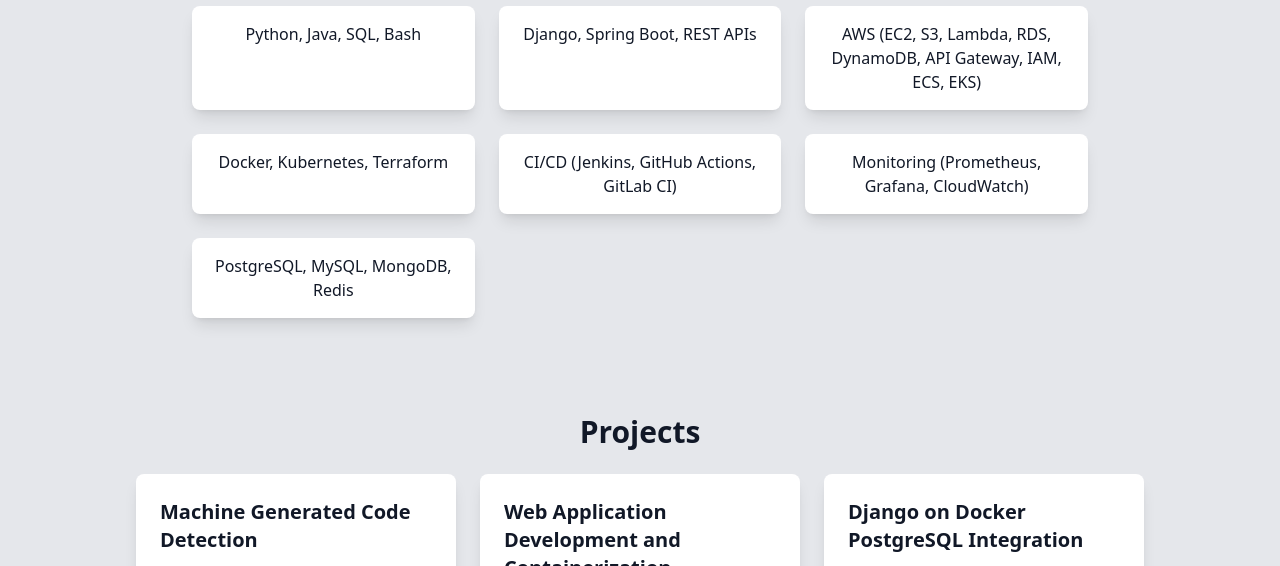
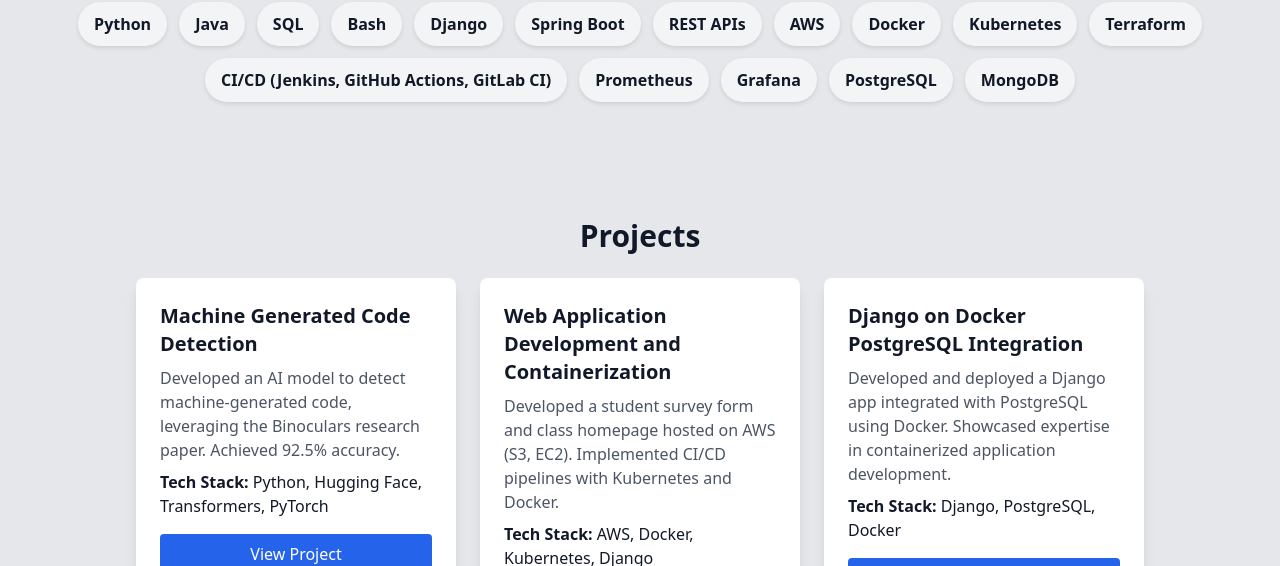
Before and after one commit to suhastr/suhastr.github.io, a plain HTML site: page index.html in a window 1280 px wide. Shown: the part 634-1200 px from the top of the page. Drawn offline with nearby package versions, Linux system fonts and the light colour scheme.

Commit message:
Update index.html

```diff
--- a/index.html
+++ b/index.html
@@ -5,6 +5,28 @@
     <meta name="viewport" content="width=device-width, initial-scale=1.0">
     <title>Suhas Thandaga Ramesh - Backend & DevOps Engineer</title>
     <script src="https://cdn.tailwindcss.com"></script>
+    <style>
+        .skills-container {
+            display: flex;
+            flex-wrap: wrap;
+            justify-content: center;
+            gap: 12px;
+            padding: 20px;
+        }
+        .skill-badge {
+            background-color: #f3f4f6;
+            color: #111827;
+            font-weight: 600;
+            padding: 10px 16px;
+            border-radius: 50px;
+            box-shadow: 0 2px 4px rgba(0, 0, 0, 0.1);
+            transition: all 0.3s ease;
+        }
+        .skill-badge:hover {
+            background-color: #e5e7eb;
+            transform: scale(1.05);
+        }
+    </style>
 </head>
 <body class="bg-gray-100 text-gray-900">
 
@@ -36,21 +58,30 @@
     <section id="about" class="py-12 text-center">
         <h2 class="text-3xl font-semibold">About Me</h2>
         <p class="mt-4 text-lg max-w-3xl mx-auto">
-            Backend & DevOps Engineer with 2+ years of experience in building scalable microservices, optimizing CI/CD pipelines, and deploying cloud infrastructure on AWS. Proficient in Python, Java, Spring Boot, Docker, Kubernetes, and Terraform.
+            Backend & DevOps Engineer with 3 years of experience in building scalable microservices, optimizing CI/CD pipelines, and deploying cloud infrastructure on AWS. Proficient in Python, Java, Spring Boot, Docker, Kubernetes, and Terraform.
         </p>
     </section>
 
     <!-- Skills Section -->
-    <section id="skills" class="py-12 bg-gray-200">
-        <h2 class="text-3xl font-semibold text-center">Skills</h2>
-        <div class="max-w-4xl mx-auto mt-6 grid grid-cols-2 md:grid-cols-3 gap-6 text-center">
-            <div class="bg-white shadow-lg p-4 rounded-lg">Python, Java, SQL, Bash</div>
-            <div class="bg-white shadow-lg p-4 rounded-lg">Django, Spring Boot, REST APIs</div>
-            <div class="bg-white shadow-lg p-4 rounded-lg">AWS (EC2, S3, Lambda, RDS, DynamoDB, API Gateway, IAM, ECS, EKS)</div>
-            <div class="bg-white shadow-lg p-4 rounded-lg">Docker, Kubernetes, Terraform</div>
-            <div class="bg-white shadow-lg p-4 rounded-lg">CI/CD (Jenkins, GitHub Actions, GitLab CI)</div>
-            <div class="bg-white shadow-lg p-4 rounded-lg">Monitoring (Prometheus, Grafana, CloudWatch)</div>
-            <div class="bg-white shadow-lg p-4 rounded-lg">PostgreSQL, MySQL, MongoDB, Redis</div>
+    <section id="skills" class="py-12 bg-gray-200 text-center">
+        <h2 class="text-3xl font-semibold">Skills</h2>
+        <div class="skills-container">
+            <span class="skill-badge">Python</span>
+            <span class="skill-badge">Java</span>
+            <span class="skill-badge">SQL</span>
+            <span class="skill-badge">Bash</span>
+            <span class="skill-badge">Django</span>
+            <span class="skill-badge">Spring Boot</span>
+            <span class="skill-badge">REST APIs</span>
+            <span class="skill-badge">AWS</span>
+            <span class="skill-badge">Docker</span>
+            <span class="skill-badge">Kubernetes</span>
+            <span class="skill-badge">Terraform</span>
+            <span class="skill-badge">CI/CD (Jenkins, GitHub Actions, GitLab CI)</span>
+            <span class="skill-badge">Prometheus</span>
+            <span class="skill-badge">Grafana</span>
+            <span class="skill-badge">PostgreSQL</span>
+            <span class="skill-badge">MongoDB</span>
         </div>
     </section>
 
```
